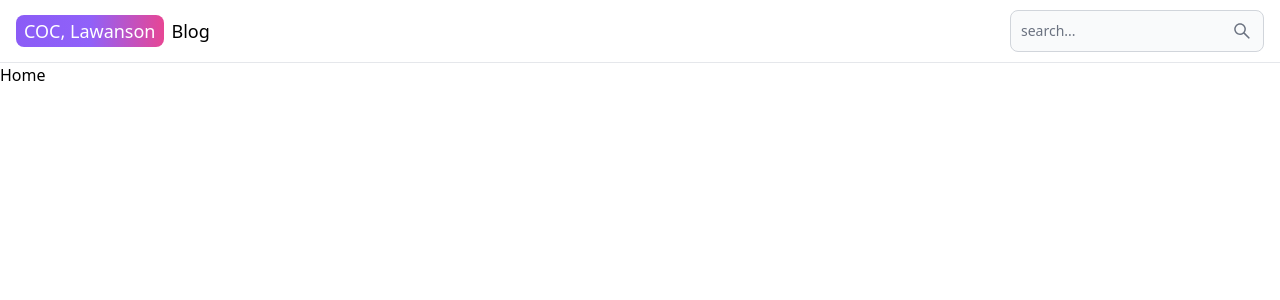
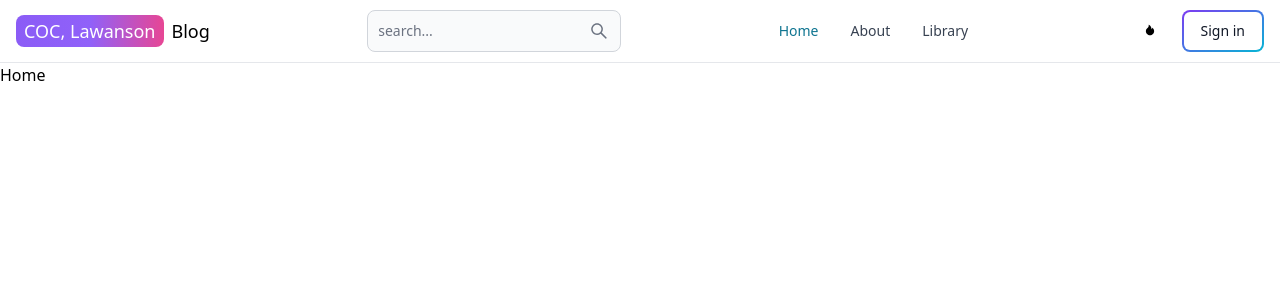
Before and after one commit to sirphilalx/churchofchristlawanson, a React (Vite) app in the folder client/: page / in a window 1280 px wide. Shown: the top 300 px of the page. Built offline with nearby package versions, Linux system fonts and the light colour scheme.

Commit message:
built the responsive navbar component of the header

```diff
--- a/client/src/components/Header.jsx
+++ b/client/src/components/Header.jsx
@@ -1,9 +1,10 @@
 import React from "react";
-import { Navbar, TextInput } from "flowbite-react";
-import { Link } from "react-router-dom";
-import { AiOutlineSearch } from "react-icons/ai";
+import { Button, Navbar, NavbarToggle, TextInput } from "flowbite-react";
+import { Link, useLocation } from "react-router-dom";
+import { AiFillFire, AiOutlineSearch } from "react-icons/ai";
 
 const Header = () => {
+  const path = useLocation().pathname;
   return (
     <Navbar className="border-b">
       <Link to="/" className="self-center whitespace-nowrap text-sm sm:text-lg">
@@ -20,6 +21,31 @@ const Header = () => {
           className="hidden lg:inline"
         />
       </form>
+      <Button className="w-12 h-10  lg:hidden" color="grey" pill>
+        <AiOutlineSearch />
+      </Button>
+      <div className="flex gap-2 md:order-2">
+        <Button className="w-12 h-10 hidden sm:inline" color="grey" pill>
+          <AiFillFire />
+        </Button>
+        <Link to="/sign-in">
+          <Button gradientDuoTone="purpleToBlue" outline>
+            Sign in
+          </Button>
+        </Link>
+        <NavbarToggle />
+      </div>
+      <Navbar.Collapse>
+        <Navbar.Link as={"div"} active={path === "/"}>
+          <Link to="/">Home</Link>
+        </Navbar.Link>
+        <Navbar.Link as={"div"} active={path === "/about"}>
+          <Link to="/about">About</Link>
+        </Navbar.Link>
+        <Navbar.Link as={"div"} active={path === "/library"}>
+          <Link to="/library">Library</Link>
+        </Navbar.Link>
+      </Navbar.Collapse>
     </Navbar>
   );
 };
```
